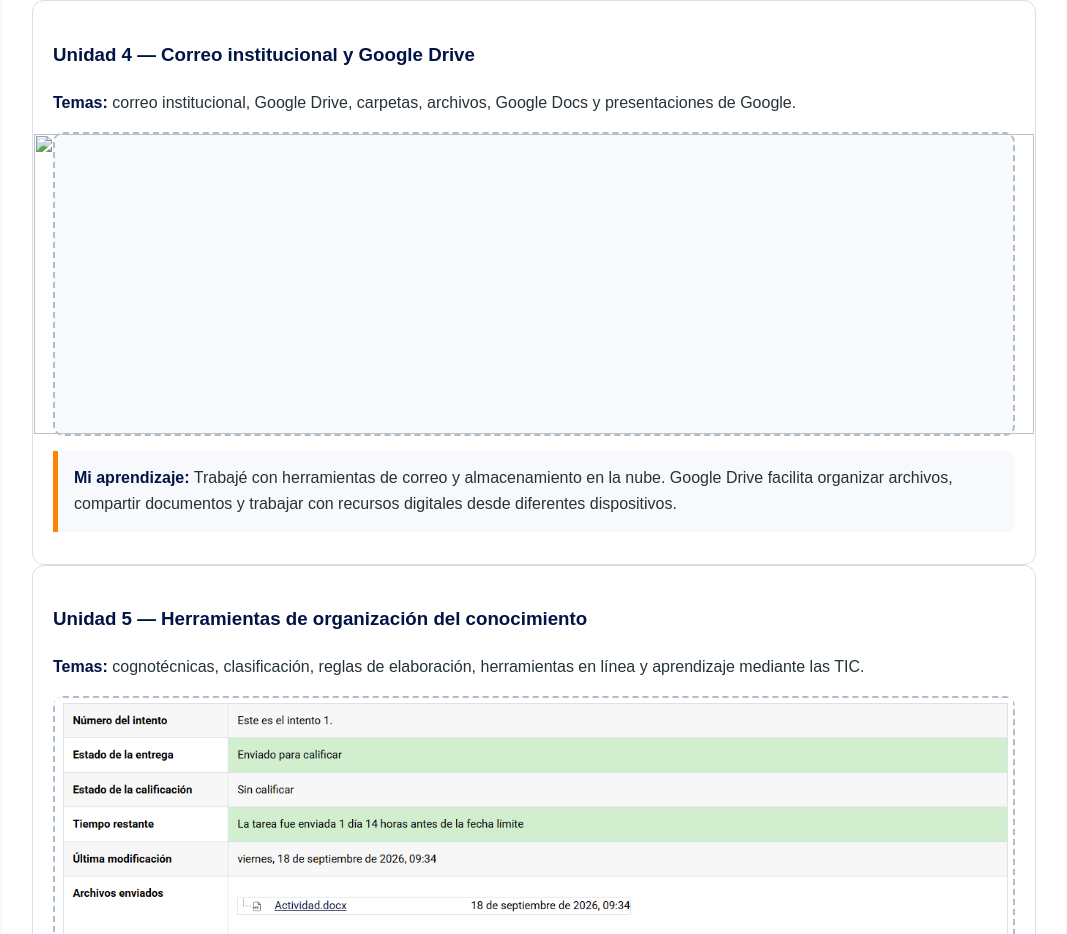
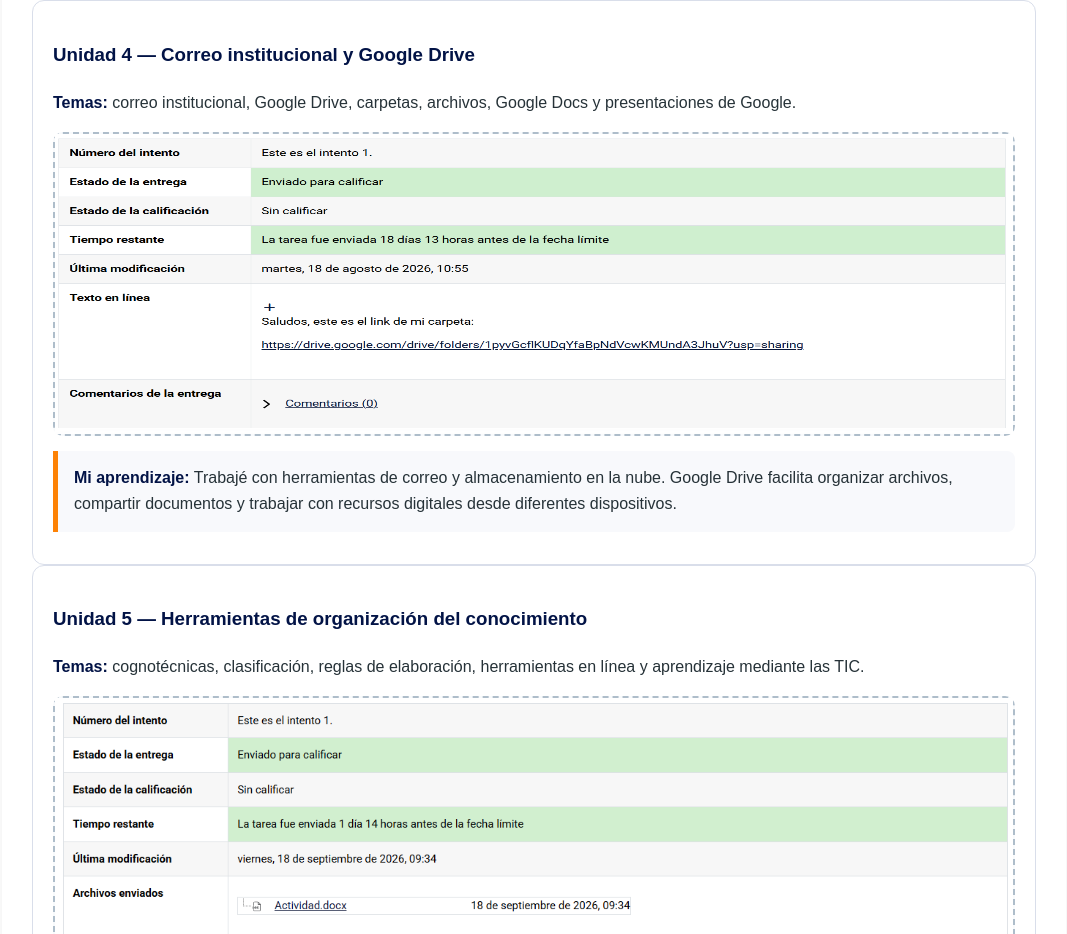
Before and after one commit to deyvideleon12/Portafolio, a plain HTML site: page index.html in a window 1280 px wide. Shown: the part 5069-6003 px from the top of the page, without its empty margins (106-1173 px from the left). Drawn offline with Linux system fonts and the light colour scheme.

Commit message:
Fix image source path in index.html

```diff
--- a/index.html
+++ b/index.html
@@ -282,7 +282,7 @@ section{
     <h3>Unidad 4 — Correo institucional y Google Drive</h3>
     <p><strong>Temas:</strong> correo institucional, Google Drive, carpetas,
     archivos, Google Docs y presentaciones de Google.</p>
-    <div class="photo"><img src="./img/img/Correo electrónico institucional y Google drive.png" width="1000" height="300"></div>
+    <div class="photo"><img src="./img/Correo electrónico institucional y Google drive.png" width="1000" height="300"></div>
     <div class="filled"><strong>Mi aprendizaje:</strong> Trabajé con herramientas de correo y almacenamiento en la nube. Google Drive facilita organizar archivos, compartir documentos y trabajar con recursos digitales desde diferentes dispositivos.</div>
   </div>
 
```
